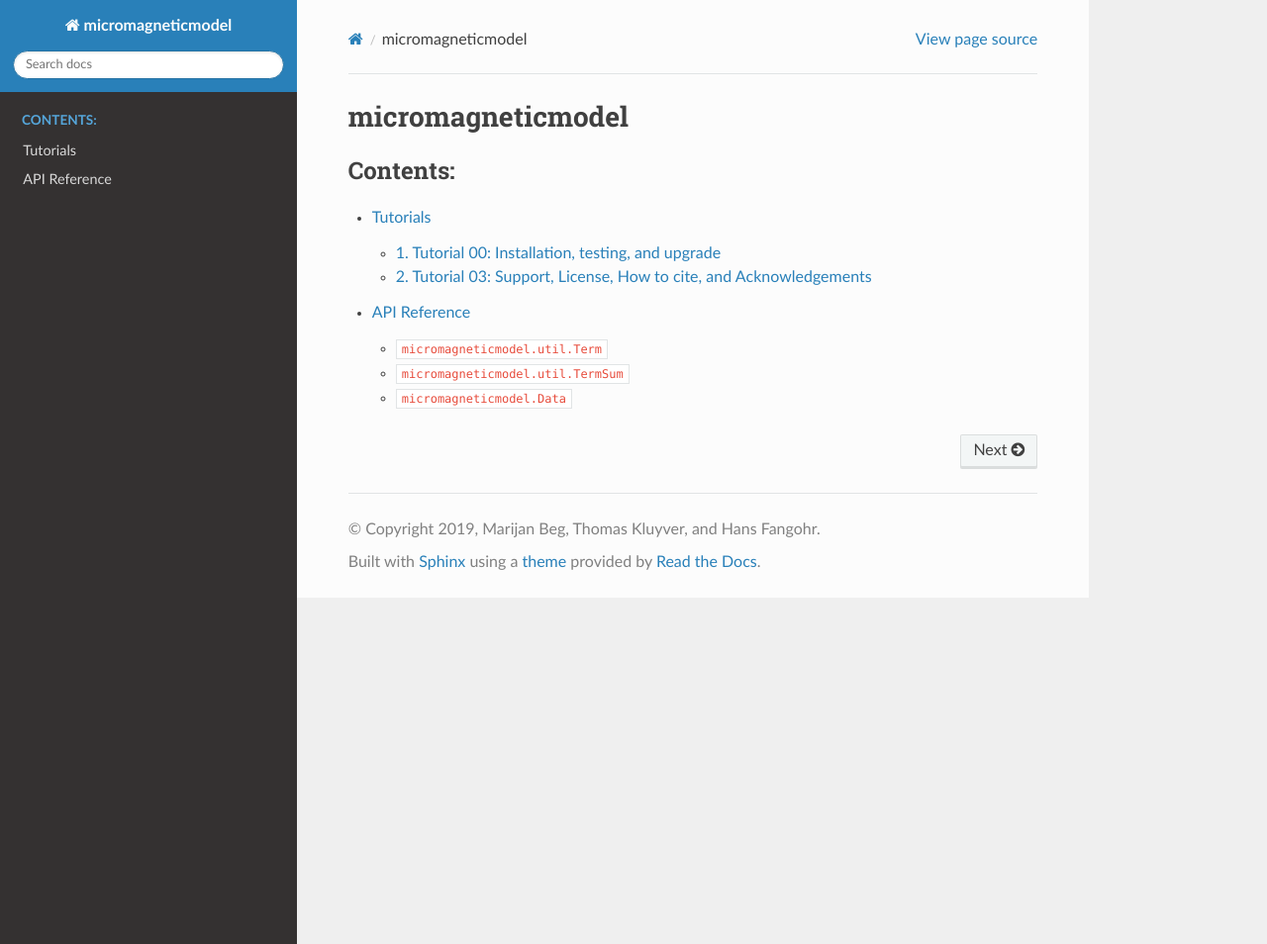
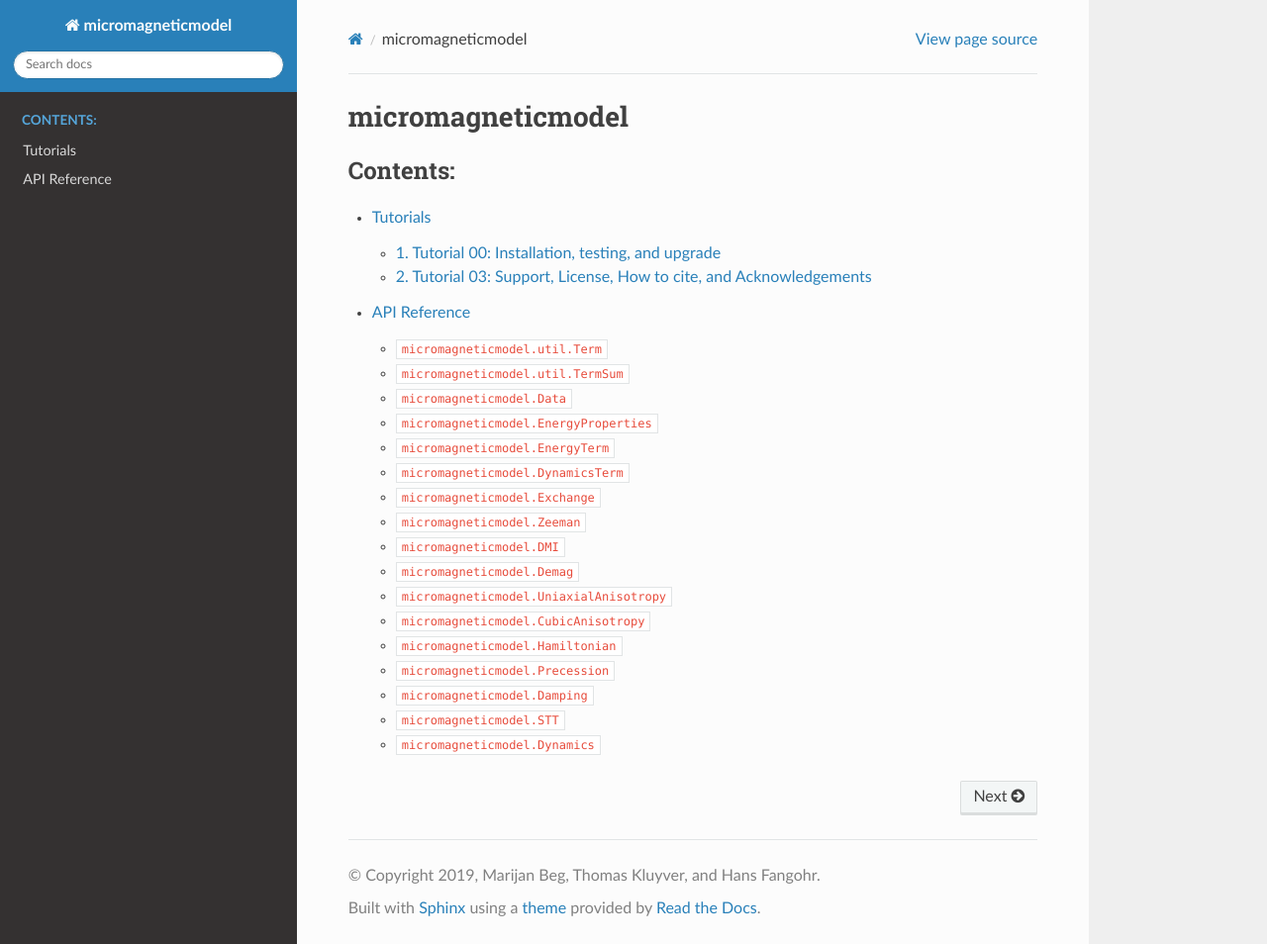
Before and after one commit to ubermag/micromagneticmodel, a Sphinx documentation site: the page built from docs/index.rst, in a window 1280 px wide and 954 px high. Shown: the whole window at 99% size. Built offline with Sphinx 7.4.7 and the Read the Docs theme 2.0.0, drawn with Linux system fonts in a browser that asks for light colours; pages that are not in the unit, such as notebooks, are missing from menus.

Commit message:
Add docs.

```diff
--- a/docs/api-reference.rst
+++ b/docs/api-reference.rst
@@ -11,3 +11,14 @@ API Reference
    energyproperties
    energyterm
    dynamicsterm
+   exchange
+   zeeman
+   dmi
+   demag
+   uniaxialanisotropy
+   cubicanisotropy
+   hamiltonian
+   precession
+   damping
+   stt
+   dynamics
--- /dev/null
+++ b/docs/cubicanisotropy.rst
@@ -0,0 +1,7 @@
+``micromagneticmodel.CubicAnisotropy``
+======================================
+
+.. autoclass:: micromagneticmodel.CubicAnisotropy
+   :members:
+   :special-members:
+   :private-members:
--- /dev/null
+++ b/docs/damping.rst
@@ -0,0 +1,7 @@
+``micromagneticmodel.Damping``
+==============================
+
+.. autoclass:: micromagneticmodel.Damping
+   :members:
+   :special-members:
+   :private-members:
--- /dev/null
+++ b/docs/demag.rst
@@ -0,0 +1,7 @@
+``micromagneticmodel.Demag``
+============================
+
+.. autoclass:: micromagneticmodel.Demag
+   :members:
+   :special-members:
+   :private-members:
--- /dev/null
+++ b/docs/dmi.rst
@@ -0,0 +1,7 @@
+``micromagneticmodel.DMI``
+==========================
+
+.. autoclass:: micromagneticmodel.DMI
+   :members:
+   :special-members:
+   :private-members:
--- /dev/null
+++ b/docs/dynamics.rst
@@ -0,0 +1,7 @@
+``micromagneticmodel.Dynamics``
+===============================
+
+.. autoclass:: micromagneticmodel.Dynamics
+   :members:
+   :special-members:
+   :private-members:
--- /dev/null
+++ b/docs/dynamicsterm.rst
@@ -0,0 +1,5 @@
+``micromagneticmodel.DynamicsTerm``
+===================================
+
+.. autoclass:: micromagneticmodel.DynamicsTerm
+   :members:
--- /dev/null
+++ b/docs/energyproperties.rst
@@ -0,0 +1,6 @@
+``micromagneticmodel.EnergyProperties``
+=======================================
+
+.. autoclass:: micromagneticmodel.EnergyProperties
+   :members:
+   :private-members:
--- /dev/null
+++ b/docs/energyterm.rst
@@ -0,0 +1,5 @@
+``micromagneticmodel.EnergyTerm``
+=================================
+
+.. autoclass:: micromagneticmodel.EnergyTerm
+   :members:
--- /dev/null
+++ b/docs/exchange.rst
@@ -0,0 +1,7 @@
+``micromagneticmodel.Exchange``
+===============================
+
+.. autoclass:: micromagneticmodel.Exchange
+   :members:
+   :special-members:
+   :private-members:
--- /dev/null
+++ b/docs/hamiltonian.rst
@@ -0,0 +1,7 @@
+``micromagneticmodel.Hamiltonian``
+==================================
+
+.. autoclass:: micromagneticmodel.Hamiltonian
+   :members:
+   :special-members:
+   :private-members:
--- /dev/null
+++ b/docs/precession.rst
@@ -0,0 +1,7 @@
+``micromagneticmodel.Precession``
+=================================
+
+.. autoclass:: micromagneticmodel.Precession
+   :members:
+   :special-members:
+   :private-members:
--- /dev/null
+++ b/docs/stt.rst
@@ -0,0 +1,7 @@
+``micromagneticmodel.STT``
+==========================
+
+.. autoclass:: micromagneticmodel.STT
+   :members:
+   :special-members:
+   :private-members:
--- /dev/null
+++ b/docs/uniaxialanisotropy.rst
@@ -0,0 +1,7 @@
+``micromagneticmodel.UniaxialAnisotropy``
+=========================================
+
+.. autoclass:: micromagneticmodel.UniaxialAnisotropy
+   :members:
+   :special-members:
+   :private-members:
--- /dev/null
+++ b/docs/zeeman.rst
@@ -0,0 +1,7 @@
+``micromagneticmodel.Zeeman``
+=============================
+
+.. autoclass:: micromagneticmodel.Zeeman
+   :members:
+   :special-members:
+   :private-members:
```
Also changed, not shown: docs/ipynb/test_notebook.ipynb.
